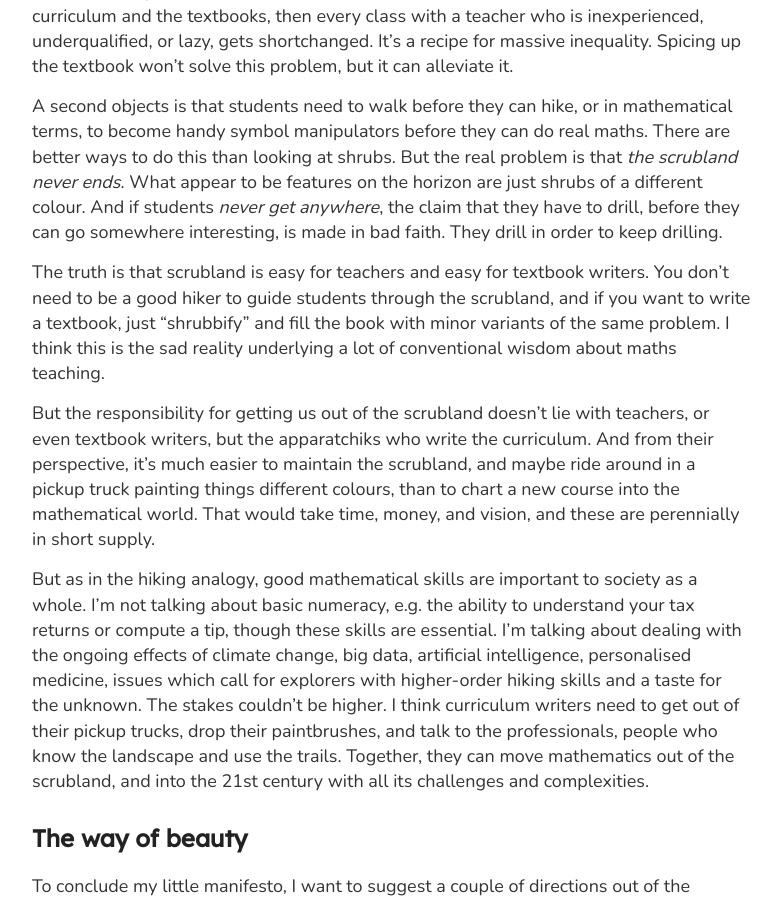
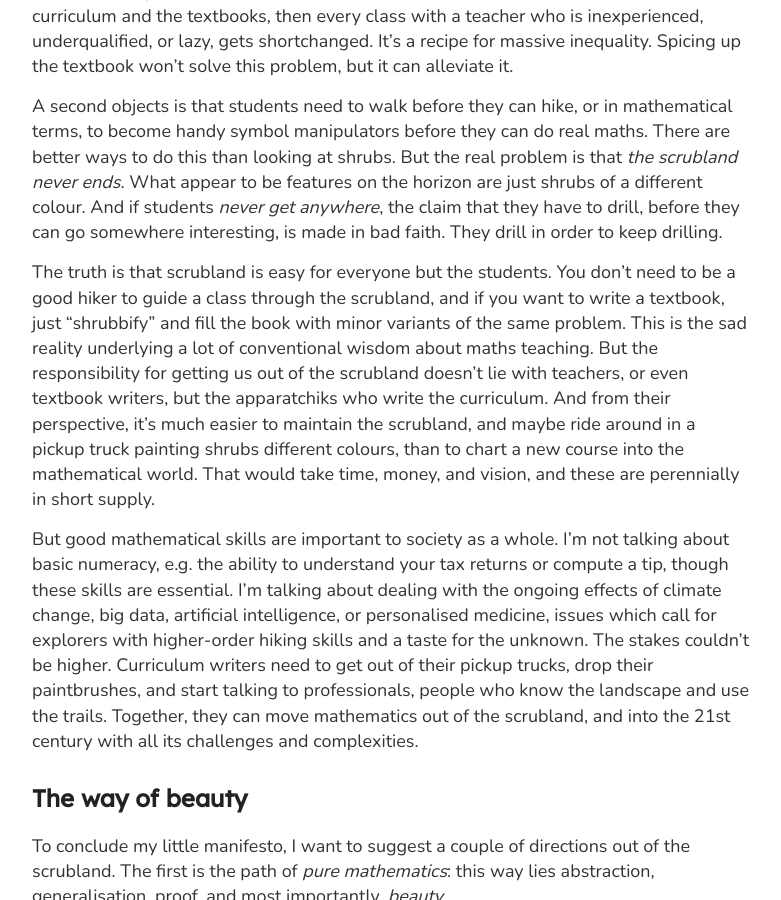
Before and after one commit to hapax/hapax.github.io, a Jekyll site: the page built from assets/teaching.md, in a window 1280 px wide and 900 px high, scrolled down 3113 px. Shown: the whole window, without its empty margins (248-1029 px from the left). Built offline with Jekyll 4.4.1, drawn with Linux system fonts in a browser that asks for light colours; our own code applies the rules of GitHub Pages for plain Markdown files; formulas are drawn with MathJax 3; a script that is not in the unit is left out.

Commit message:
Update teaching.md

```diff
--- a/assets/teaching.md
+++ b/assets/teaching.md
@@ -157,33 +157,29 @@ And if students *never get anywhere*, the claim that they have to
 drill, before they can go somewhere interesting, is made in bad faith.
 They drill in order to keep drilling.
 
-The truth is that scrubland is easy for teachers and easy for
-textbook writers.
-You don't need to be a good hiker to guide students through the
+The truth is that scrubland is easy for everyone but the students.
+You don't need to be a good hiker to guide a class through the
 scrubland, and if you want to write a textbook, just "shrubbify" and
 fill the book with minor variants of the same problem.
-I think this is the sad reality underlying a lot of conventional
-wisdom about maths teaching.
-
+This is the sad reality underlying a lot of conventional wisdom about maths teaching.
 But the responsibility for getting us out of the scrubland doesn't lie
 with teachers, or even textbook writers, but the apparatchiks who write the curriculum.
 And from their perspective, it's much easier to maintain the
-scrubland, and maybe ride around in a pickup truck painting things different
+scrubland, and maybe ride around in a pickup truck painting shrubs different
 colours, than to chart a new course into the mathematical world.
 That would take time, money, and vision, and these are perennially in
 short supply.
 
-But as in the hiking analogy, good mathematical skills are
-important to society as a whole.
+But good mathematical skills are important to society as a whole.
 I'm not talking about basic numeracy, e.g. the ability to
 understand your tax returns or compute a tip, though these skills are
 essential.
 I'm talking about dealing with the ongoing effects of climate change,
-big data, artificial intelligence, personalised medicine, issues which
+big data, artificial intelligence, or personalised medicine, issues which
 call for explorers with higher-order hiking skills and a taste for the unknown.
 The stakes couldn't be higher.
-I think curriculum writers need to get out of their pickup trucks,
-drop their paintbrushes, and talk to the professionals, people who
+Curriculum writers need to get out of their pickup trucks,
+drop their paintbrushes, and start talking to professionals, people who
 know the landscape and use the trails.
 Together, they can move mathematics out of the scrubland, and into the 21st
 century with all its challenges and complexities.
```
